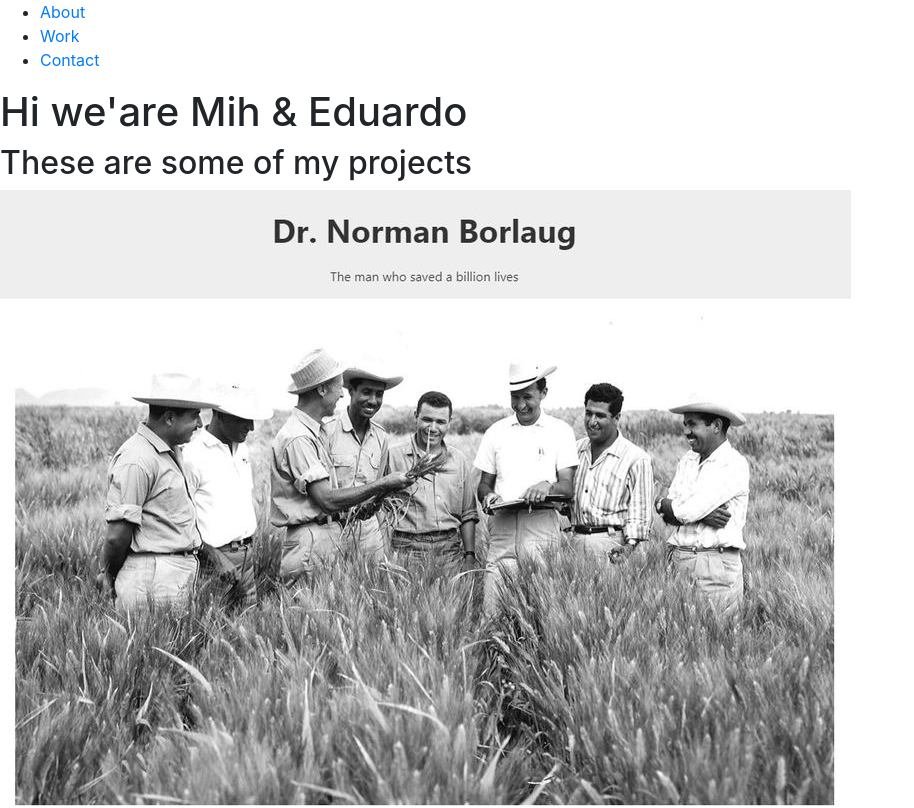
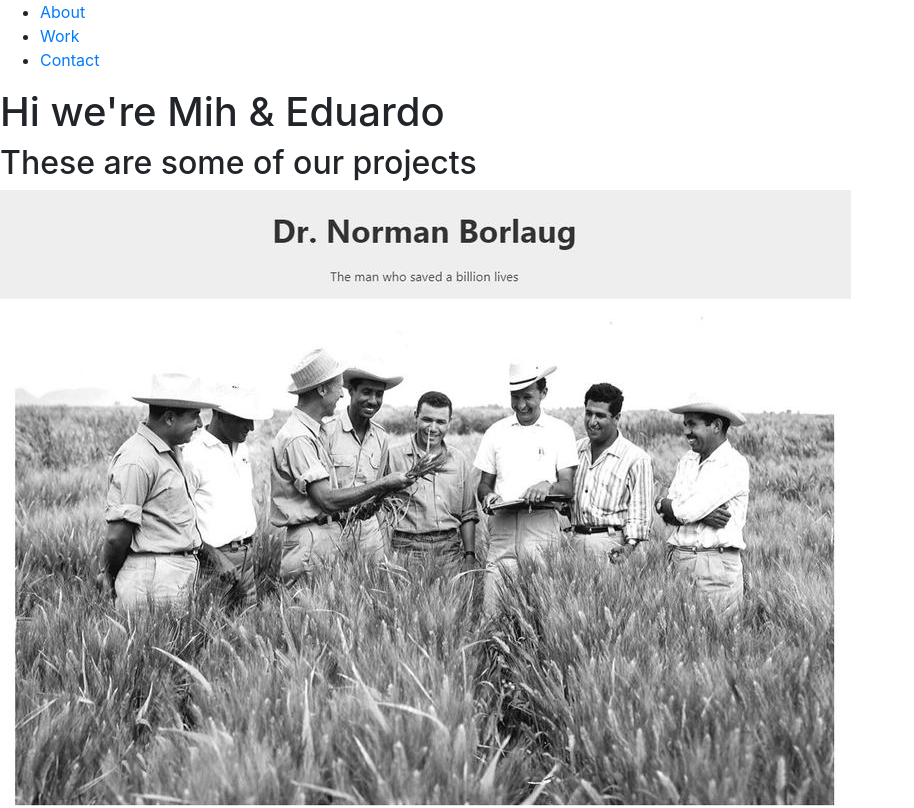
Before and after one commit to Mihndim2020/MihandEduardoChallenge, a plain HTML site: page index.html in a window 1280 px wide. Shown: the top 808 px of the page, without its empty margins (0-914 px from the left). Drawn offline with nearby package versions, Linux system fonts and the light colour scheme.

Commit message:
final changes

```diff
--- a/index.html
+++ b/index.html
@@ -1,8 +1,9 @@
 <!DOCTYPE html>
 <html lang="en">
+
 <head>
     <meta charset="UTF-8">
-    <title>Fork Me! FCC: Test Suite Template</title>
+    <title>Our Portfolie Page </title>
     <link rel="stylesheet" href="https://stackpath.bootstrapcdn.com/bootstrap/4.5.0/css/bootstrap.min.css" integrity="sha384-9aIt2nRpC12Uk9gS9baDl411NQApFmC26EwAOH8WgZl5MYYxFfc+NcPb1dKGj7Sk" crossorigin="anonymous">
     <link rel="stylesheet" href="css/style.css">
 </head>
@@ -26,33 +27,30 @@
     </nav>
 
     <div id="welcome-section">
-    <h1>Hi we'are Mih & Eduardo</h1>
+        <h1>Hi we're Mih & Eduardo</h1>
     </div>
 
     <section id="projects" class="projects-section">
-        <h2 class="projects-section-header">These are some of my projects</h2>
+        <h2 class="projects-section-header">These are some of our projects</h2>
         <div class="projects-grid">
             <a href="https://codepen.io/freeCodeCamp/full/zNqgVx" target="_blank" class="project project-tile">
                 <img class="project-image" src="img/tribute.jpg" alt="project" />
                 <p class="project-title">
-        <span class="code">&lt;</span>
-        Tribute Page
+                    <span class="code">&lt;</span> Tribute Page
                     <span class="code">&#47;&gt;</span>
                 </p>
             </a>
             <a href="https://codepen.io/freeCodeCamp/full/qRZeGZ" target="_blank" class="project project-tile">
                 <img class="project-image" src="img/random-quote-machine.png" alt="project" />
                 <p class="project-title">
-        <span class="code">&lt;</span>
-        Random Quote Machine
+                    <span class="code">&lt;</span> Random Quote Machine
                     <span class="code">&#47;&gt;</span>
                 </p>
             </a>
             <a href="https://codepen.io/freeCodeCamp/full/wgGVVX" target="_blank" class="project project-tile">
                 <img class="project-image" src="img/calc.png" alt="project" />
                 <p class="project-title">
-        <span class="code">&lt;</span>
-        JavaScript Calculator
+                    <span class="code">&lt;</span> JavaScript Calculator
                     <span class="code">&#47;&gt;</span>
                 </p>
             </a>
@@ -62,6 +60,7 @@
     </section>
 
     <a id="profile-link" href="https://github.com/Mihndim2020/MihandEduardoChallenge" target="_blank">My Github</a>
-    <script  src="js/index.js"></script>
+    <script src="js/index.js"></script>
 </body>
+
 </html>
```
Lines whose indentation alone changed are shown as unchanged.
